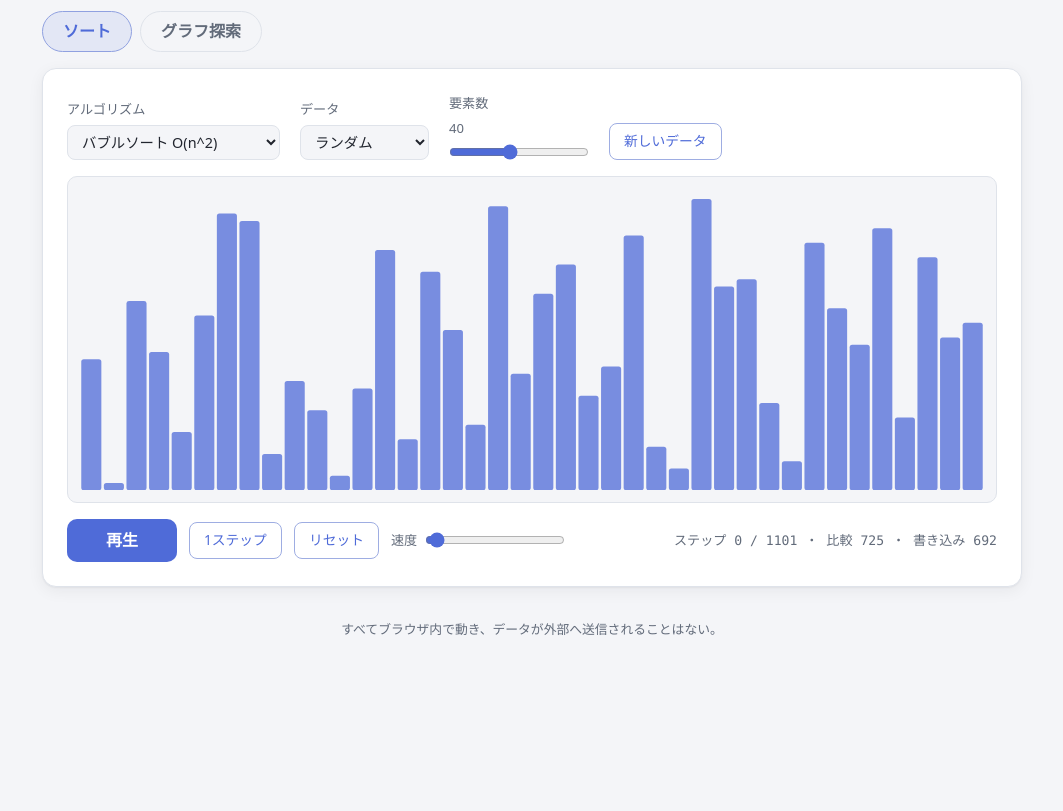
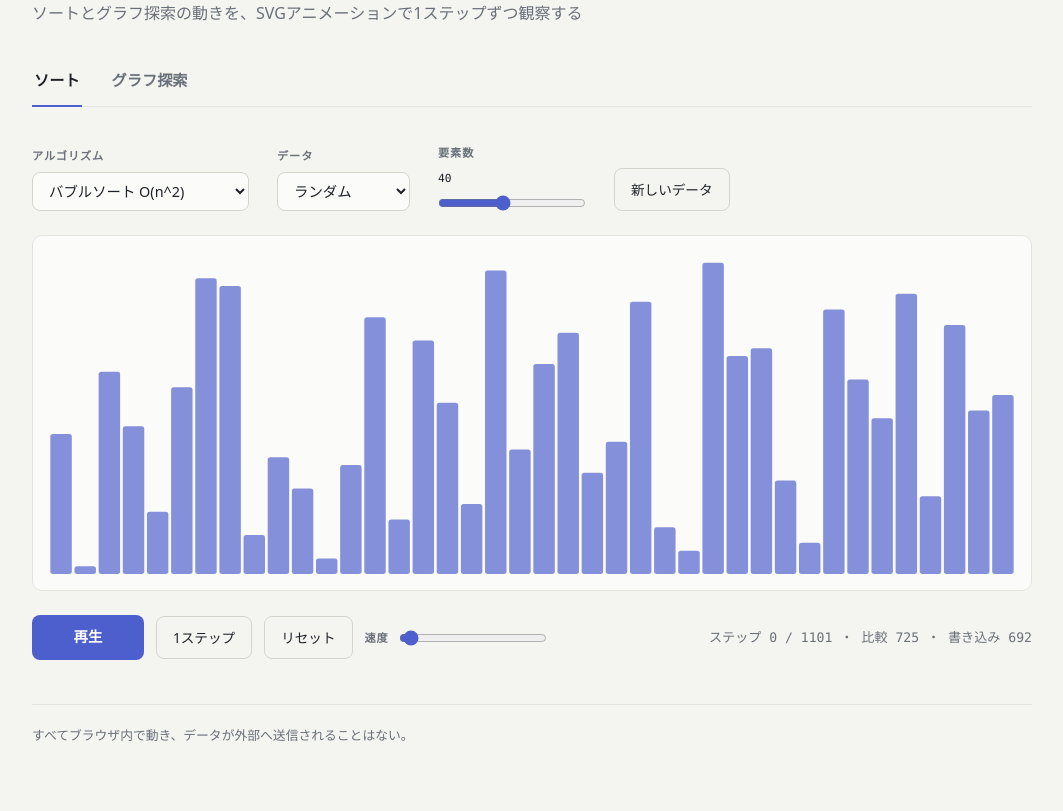
Before and after one commit to miruky/algoscope, a website built with Vite: page index.html in a window 1280 px wide. Shown: the part 120-931 px from the top of the page, without its empty margins (108-1171 px from the left). Before the commit the page ends 808 px from the top, so only its background shows below. Built offline with nearby package versions, Linux system fonts and the light colour scheme.

Commit message:
カードと影を廃し罫線・余白・タイポ階層の土台に再設計

```diff
--- a/src/style.css
+++ b/src/style.css
@@ -1,30 +1,33 @@
 :root {
   color-scheme: light dark;
-  --bg: #f4f5f8;
-  --surface: #ffffff;
-  --text: #21252e;
-  --muted: #626b7a;
-  --border: #dfe3ea;
-  --accent: #4f6bd8;
-  --compare: #b06f15;
-  --touch: #b8455e;
-  --done: #2e8b57;
-  --shadow: 0 1px 2px rgba(20, 24, 33, 0.05), 0 4px 16px rgba(20, 24, 33, 0.06);
+  /* 温度のある中立色。純白・純黒は避ける。アクセントは1色、状態色は機能のため別建て。 */
+  --bg: #f4f4f1;
+  --raise: #fbfbf9;
+  --text: #1e2228;
+  --muted: #6a7079;
+  --line: #e4e4de;
+  --line-strong: #d4d4cc;
+  --accent: #4d5fcc;
+  --on-accent: #ffffff;
+  --compare: #ab7415;
+  --touch: #b1475f;
+  --done: #2f8a5b;
   --mono: ui-monospace, 'SF Mono', SFMono-Regular, Menlo, Consolas, monospace;
 }
 
 @media (prefers-color-scheme: dark) {
   :root {
-    --bg: #14161b;
-    --surface: #1c1f27;
-    --text: #e6e9ef;
-    --muted: #99a2b2;
-    --border: #2c323e;
-    --accent: #8da2ff;
-    --compare: #d6a35e;
-    --touch: #e0768d;
-    --done: #54c287;
-    --shadow: none;
+    --bg: #15171c;
+    --raise: #1b1e24;
+    --text: #e7e9ec;
+    --muted: #98a0ab;
+    --line: #292d35;
+    --line-strong: #363b45;
+    --accent: #8fa0f4;
+    --on-accent: #16181d;
+    --compare: #d8a45f;
+    --touch: #e17a92;
+    --done: #58c489;
   }
 }
 
@@ -34,21 +37,36 @@
   box-sizing: border-box;
 }
 
+[hidden] {
+  display: none !important;
+}
+
 body {
   font-family: 'Hiragino Sans', 'Noto Sans JP', system-ui, sans-serif;
   background: var(--bg);
   color: var(--text);
-  line-height: 1.65;
-  padding: 32px 24px 48px;
+  line-height: 1.7;
+  padding: 56px 24px 64px;
+  -webkit-font-smoothing: antialiased;
 }
 
 #app {
-  max-width: 980px;
+  max-width: 1000px;
   margin: 0 auto;
 }
 
+/* 見出しまわり: キッカー・ワードマーク・説明で階層をつける */
+.kicker {
+  font-size: 0.72rem;
+  font-weight: 600;
+  letter-spacing: 0.18em;
+  text-transform: uppercase;
+  color: var(--muted);
+  margin-bottom: 12px;
+}
+
 .site-header {
-  margin-bottom: 24px;
+  margin-bottom: 40px;
 }
 
 .brand {
@@ -58,99 +76,130 @@ body {
 }
 
 .brand-mark {
-  width: 36px;
-  height: 36px;
+  width: 34px;
+  height: 34px;
   color: var(--text);
 }
 
 .brand-name {
-  font-size: 1.7rem;
+  font-size: 2rem;
   font-weight: 700;
+  letter-spacing: -0.01em;
 }
 
 .tagline {
   color: var(--muted);
-  margin-top: 4px;
+  margin-top: 10px;
+  max-width: 62ch;
 }
 
+/* タブ: 箱ではなく下線。アクティブ下線はスケールでにじむ */
 .tabs {
   display: flex;
-  gap: 8px;
-  margin-bottom: 16px;
+  gap: 28px;
+  border-bottom: 1px solid var(--line);
+  margin-bottom: 36px;
 }
 
 .tabs button {
   font: inherit;
   font-weight: 600;
+  font-size: 0.95rem;
   color: var(--muted);
   background: none;
-  border: 1px solid var(--border);
-  border-radius: 999px;
-  padding: 6px 20px;
+  border: none;
+  padding: 0 2px 14px;
+  margin-bottom: -1px;
   cursor: pointer;
-  transition:
-    color 0.15s ease,
-    border-color 0.15s ease,
-    background-color 0.15s ease;
+  position: relative;
+  transition: color 0.18s ease;
+}
+
+.tabs button::after {
+  content: '';
+  position: absolute;
+  inset: auto 0 0;
+  height: 2px;
+  background: var(--accent);
+  transform: scaleX(0);
+  transform-origin: left;
+  transition: transform 0.24s cubic-bezier(0.4, 0, 0.2, 1);
+}
+
+.tabs button:hover {
+  color: var(--text);
 }
 
 .tabs button[aria-selected='true'] {
-  color: var(--accent);
-  border-color: color-mix(in srgb, var(--accent) 55%, var(--border));
-  background: color-mix(in srgb, var(--accent) 10%, transparent);
+  color: var(--text);
+}
+
+.tabs button[aria-selected='true']::after {
+  transform: scaleX(1);
 }
 
 .pane {
-  background: var(--surface);
-  border: 1px solid var(--border);
-  border-radius: 14px;
-  padding: 24px;
-  box-shadow: var(--shadow);
-  animation: rise 0.3s ease both;
+  animation: rise 0.34s cubic-bezier(0.4, 0, 0.2, 1) both;
 }
 
+/* 操作群: ラベルは小さなキッカー、余白でリズムをつくる */
 .controls {
   display: flex;
-  gap: 20px;
+  gap: 28px;
   align-items: flex-end;
   flex-wrap: wrap;
-  margin-bottom: 16px;
+  margin-bottom: 24px;
 }
 
 .controls label {
-  font-size: 0.82rem;
+  font-size: 0.7rem;
+  font-weight: 600;
+  letter-spacing: 0.08em;
   color: var(--muted);
   display: grid;
-  gap: 4px;
+  gap: 7px;
 }
 
 select {
-  font: inherit;
+  font-family: inherit;
   font-size: 0.9rem;
+  font-weight: 400;
+  letter-spacing: normal;
   color: var(--text);
-  background: var(--bg);
-  border: 1px solid var(--border);
+  background: var(--raise);
+  border: 1px solid var(--line-strong);
   border-radius: 8px;
-  padding: 6px 10px;
+  padding: 8px 12px;
+  cursor: pointer;
 }
 
 input[type='range'] {
   accent-color: var(--accent);
-  width: 140px;
+  width: 148px;
+  cursor: pointer;
+}
+
+.controls output {
+  font-family: var(--mono);
+  font-variant-numeric: tabular-nums;
+  font-weight: 400;
+  letter-spacing: normal;
+  color: var(--text);
 }
 
 button:focus-visible,
 select:focus-visible,
 input:focus-visible {
   outline: 2px solid var(--accent);
-  outline-offset: 1px;
+  outline-offset: 2px;
 }
 
+/* 可視化ステージ: 単一の作業面なので罫線で囲う(カードの羅列ではない) */
 .stage {
-  border: 1px solid var(--border);
+  border: 1px solid var(--line);
   border-radius: 10px;
-  background: var(--bg);
-  padding: 12px;
+  background: var(--raise);
+  padding: 16px;
   overflow: auto;
 }
 
@@ -162,7 +211,10 @@ input:focus-visible {
 
 .bar {
   fill: var(--accent);
-  fill-opacity: 0.75;
+  fill-opacity: 0.68;
+  transition:
+    fill 0.12s ease,
+    fill-opacity 0.12s ease;
 }
 
 .bar.compare {
@@ -181,18 +233,19 @@ input:focus-visible {
 }
 
 .cell {
-  fill: var(--surface);
-  stroke: var(--border);
+  fill: var(--raise);
+  stroke: var(--line);
   stroke-width: 1;
+  transition: fill 0.12s ease;
 }
 
 .cell.wall {
-  fill: color-mix(in srgb, var(--text) 70%, var(--surface));
+  fill: color-mix(in srgb, var(--text) 72%, var(--raise));
   stroke: none;
 }
 
 .cell.swamp {
-  fill: color-mix(in srgb, #0e8c85 30%, var(--surface));
+  fill: color-mix(in srgb, #0e8c85 28%, var(--raise));
 }
 
 .cell.frontier {
@@ -201,11 +254,11 @@ input:focus-visible {
 }
 
 .cell.visited {
-  fill: color-mix(in srgb, var(--accent) 28%, var(--surface));
+  fill: color-mix(in srgb, var(--accent) 26%, var(--raise));
 }
 
 .cell.swamp.visited {
-  fill: color-mix(in srgb, var(--accent) 28%, color-mix(in srgb, #0e8c85 30%, var(--surface)));
+  fill: color-mix(in srgb, var(--accent) 26%, color-mix(in srgb, #0e8c85 28%, var(--raise)));
 }
 
 .cell.path {
@@ -214,14 +267,18 @@ input:focus-visible {
 
 .cell-label {
   font: 700 13px var(--mono);
-  fill: var(--text);
+  fill: var(--on-accent);
+  paint-order: stroke;
+  stroke: color-mix(in srgb, var(--text) 60%, transparent);
+  stroke-width: 0.6;
   pointer-events: none;
 }
 
 .legend {
   font-size: 0.78rem;
   color: var(--muted);
-  margin-top: 8px;
+  margin-top: 12px;
+  max-width: 70ch;
 }
 
 .player-row {
@@ -229,51 +286,61 @@ input:focus-visible {
   align-items: center;
   gap: 12px;
   flex-wrap: wrap;
-  margin-top: 16px;
+  margin-top: 24px;
 }
 
 .primary {
   font: inherit;
   font-weight: 600;
-  color: #fff;
+  font-size: 0.9rem;
+  color: var(--on-accent);
   background: var(--accent);
   border: none;
-  border-radius: 10px;
-  padding: 8px 24px;
+  border-radius: 8px;
+  padding: 10px 28px;
   cursor: pointer;
-  transition: filter 0.15s ease;
-  min-width: 110px;
+  min-width: 112px;
+  transition:
+    filter 0.15s ease,
+    transform 0.06s ease;
 }
 
 .primary:hover {
-  filter: brightness(1.08);
+  filter: brightness(1.06);
+}
+
+.primary:active {
+  transform: translateY(1px);
 }
 
 .ghost {
   font: inherit;
-  font-size: 0.86rem;
-  color: var(--accent);
+  font-size: 0.85rem;
+  font-weight: 500;
+  color: var(--text);
   background: none;
-  border: 1px solid color-mix(in srgb, var(--accent) 45%, var(--border));
+  border: 1px solid var(--line-strong);
   border-radius: 8px;
-  padding: 6px 14px;
+  padding: 9px 16px;
   cursor: pointer;
   transition:
-    background-color 0.15s ease,
-    border-color 0.15s ease;
+    border-color 0.15s ease,
+    color 0.15s ease;
 }
 
 .ghost:hover {
-  background: color-mix(in srgb, var(--accent) 10%, transparent);
   border-color: var(--accent);
+  color: var(--accent);
 }
 
 .speed {
-  font-size: 0.82rem;
+  font-size: 0.7rem;
+  font-weight: 600;
+  letter-spacing: 0.08em;
   color: var(--muted);
   display: inline-flex;
   align-items: center;
-  gap: 8px;
+  gap: 10px;
 }
 
 .stats {
@@ -285,16 +352,17 @@ input:focus-visible {
 }
 
 .site-footer {
-  margin-top: 32px;
+  margin-top: 44px;
+  padding-top: 20px;
+  border-top: 1px solid var(--line);
   font-size: 0.8rem;
   color: var(--muted);
-  text-align: center;
 }
 
 @keyframes rise {
   from {
     opacity: 0;
-    transform: translateY(8px);
+    transform: translateY(10px);
   }
   to {
     opacity: 1;
```
